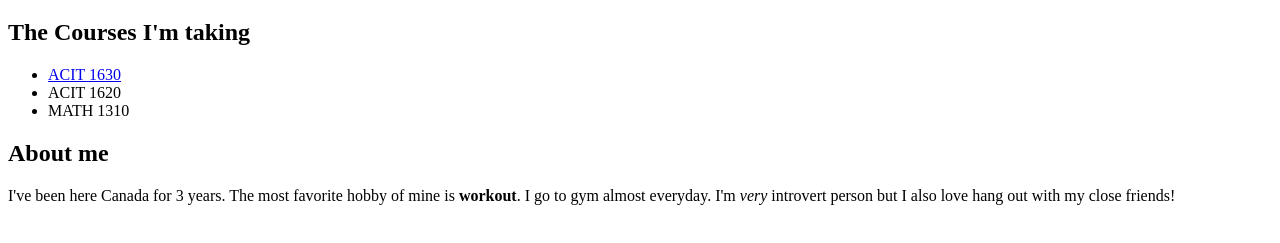
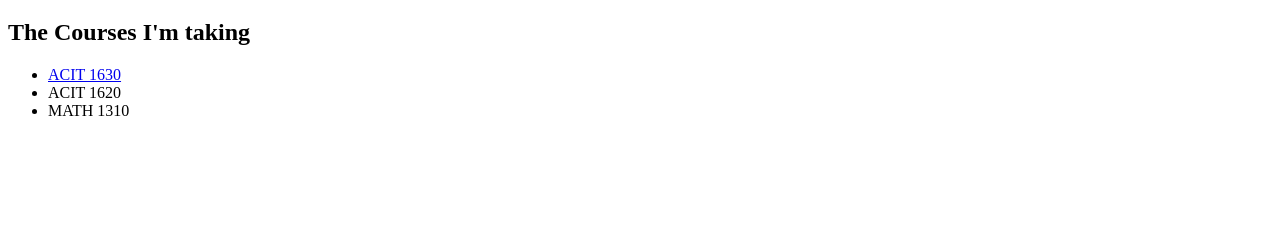
Before and after one commit to sylkee00/Personal_website_ACIT1620, a plain HTML site: page index.html in a window 1280 px wide. Shown: the part 61-304 px from the top of the page. Drawn offline with Linux system fonts and the light colour scheme.

```diff
--- a/index.html
+++ b/index.html
@@ -15,8 +15,8 @@
                 <li>ACIT 1620</li>
                 <li>MATH 1310</li>
             </ul>
-        </div>
+        <!-- </div>
         <h2>About me</h2>
-        <p>I've been here Canada for 3 years. The most favorite hobby of mine is <strong>workout</strong>. I go to gym almost everyday. I'm <em>very</em> introvert person but I also love hang out with my close friends! </p>
+        <p>I've been here Canada for 3 years. The most favorite hobby of mine is <strong>workout</strong>. I go to gym almost everyday. I'm <em>very</em> introvert person but I also love hang out with my close friends! </p> -->
     </body>
 </html>
```
